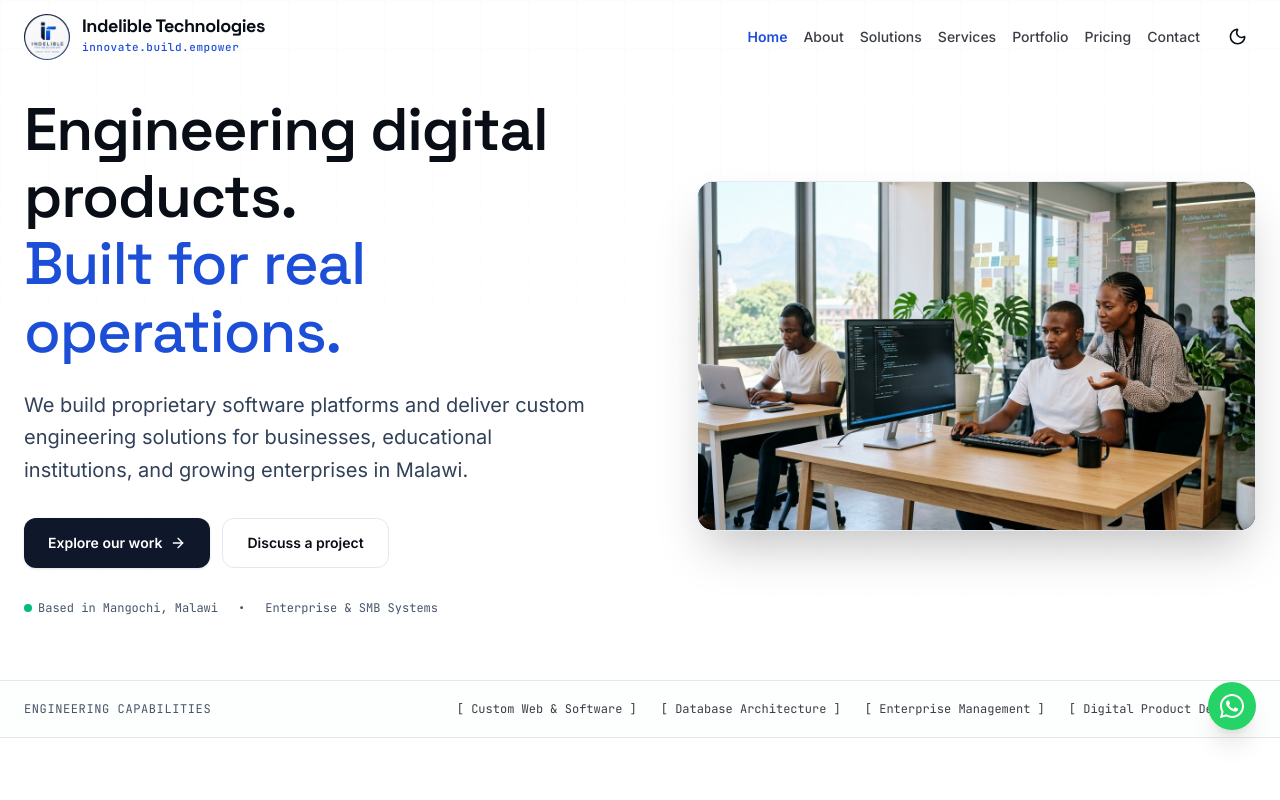
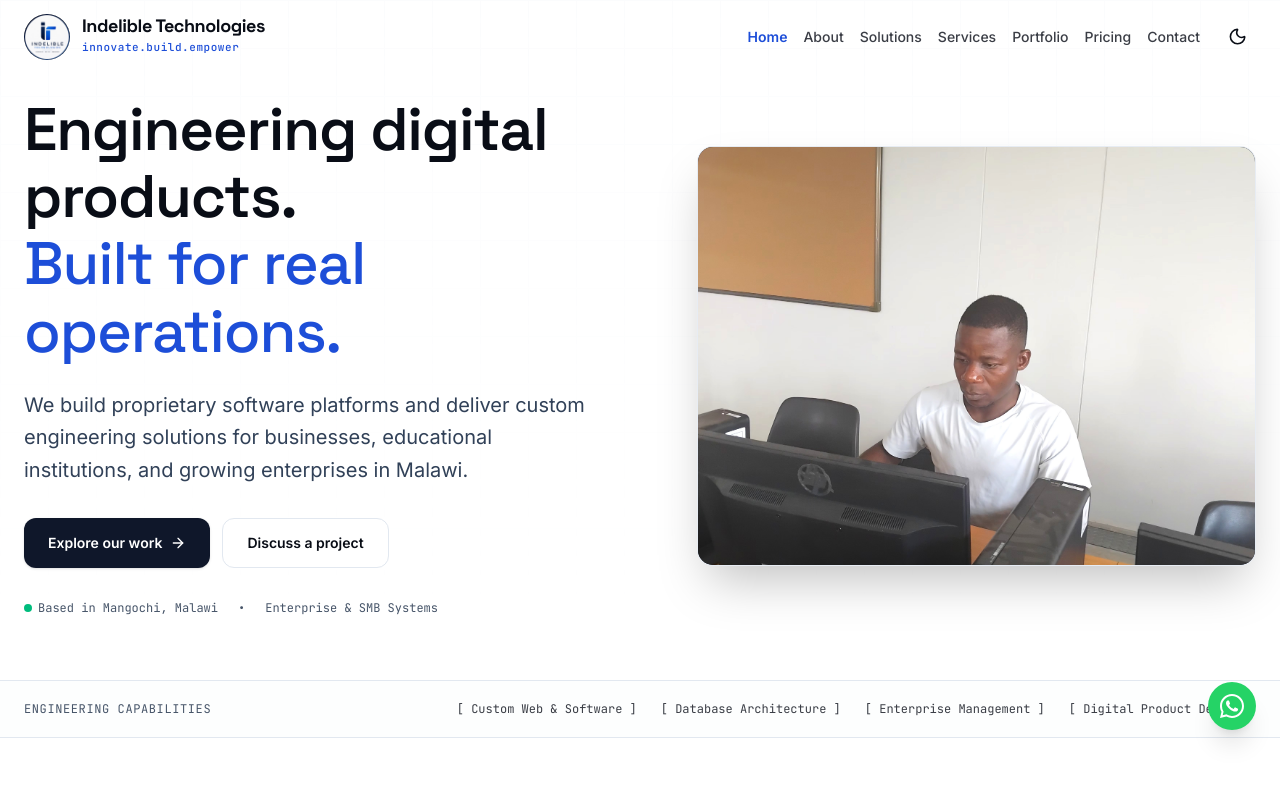
Before and after one commit to Indelible-cpu/MyWebsite, a Next.js app: page / in a window 1280 px wide. Shown: the top 800 px of the page. Built offline with nearby package versions, Linux system fonts and the light colour scheme.

Commit message:
feat(hero): use original authentic founder workstation photograph with natural brightening and zero AI alterations

```diff
--- a/app/page.tsx
+++ b/app/page.tsx
@@ -68,22 +68,22 @@ export default function Home() {
               </div>
             </div>
 
-            {/* Engineering Team Visual */}
+            {/* Founder & Engineering Workstation Visual */}
             <m.div
               initial={{ opacity: 0, scale: 0.98, y: 14 }}
               animate={{ opacity: 1, scale: 1, y: 0 }}
               transition={{ duration: 0.55, delay: 0.1 }}
-              className="relative mx-auto w-full max-w-xl lg:max-w-none"
+              className="relative mx-auto w-full max-w-lg lg:max-w-none"
             >
               <div className="relative overflow-hidden rounded-2xl border border-border/80 bg-card shadow-2xl">
-                <div className="relative aspect-[16/10] w-full overflow-hidden bg-slate-900">
+                <div className="relative aspect-[4/3] sm:aspect-[5/4] lg:aspect-[4/3] w-full overflow-hidden bg-slate-900">
                   <Image
                     src="/images/engineering-team.jpg"
-                    alt="Indelible Technologies software engineering team designing and building systems in Malawi"
+                    alt="Indelible Technologies Lead Engineer at workstation in Malawi"
                     fill
                     priority
                     sizes="(max-width: 768px) 100vw, (max-width: 1200px) 50vw, 600px"
-                    className="object-cover transition-transform duration-500 hover:scale-105"
+                    className="object-cover object-[center_45%] transition-transform duration-500 hover:scale-105"
                   />
                 </div>
               </div>
```
Also changed, not shown: public/images/engineering-team.jpg.
